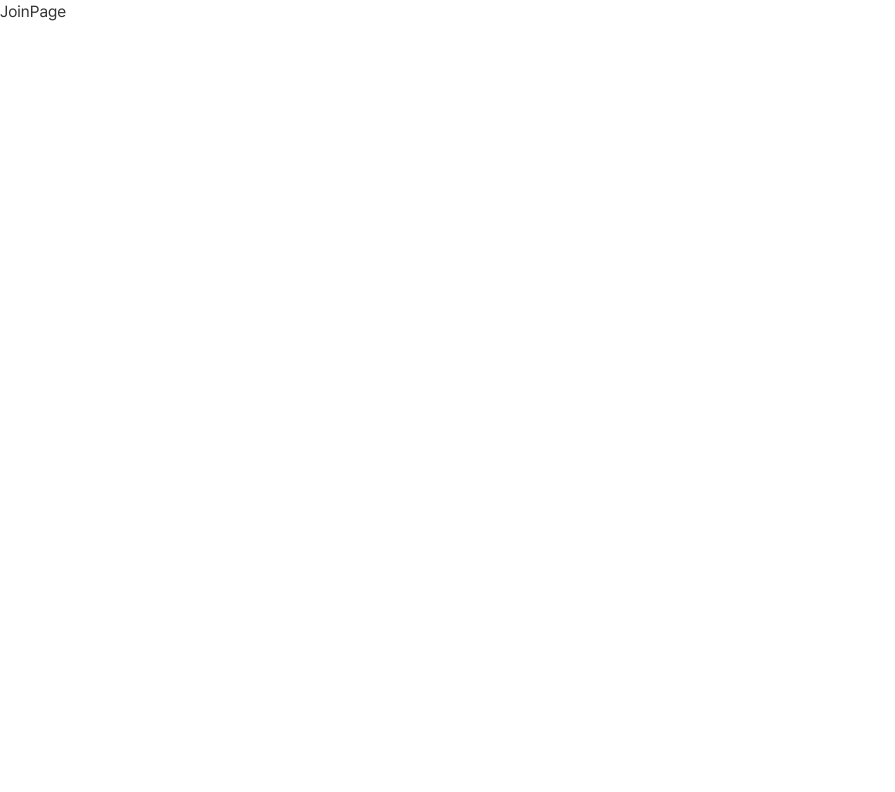
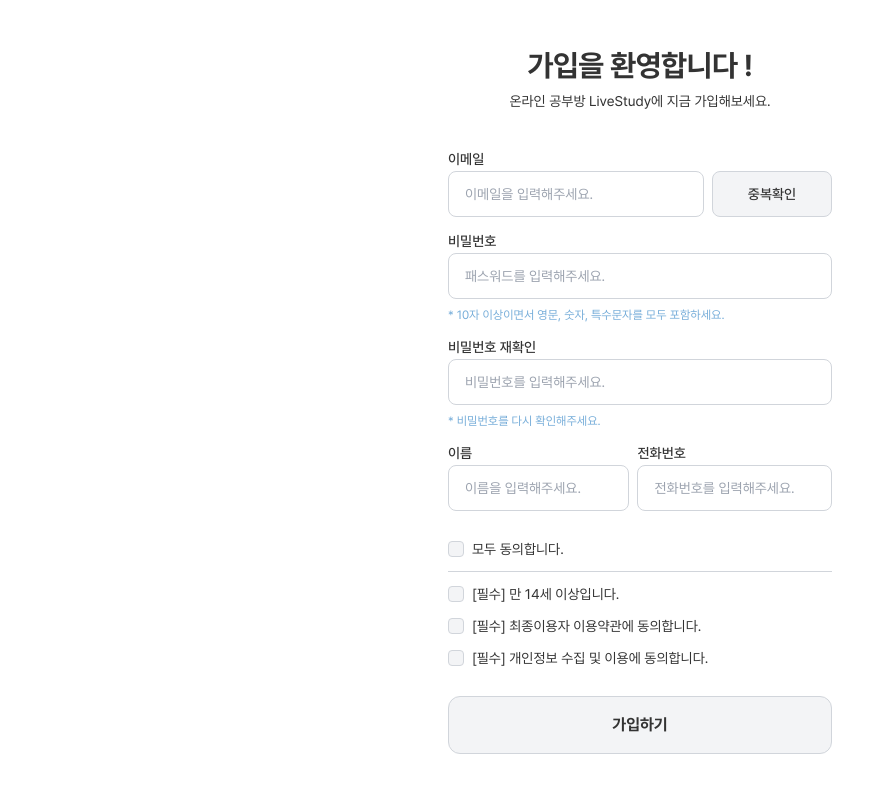
Before and after one commit to LiveStudy-group/Frontend, a React (Vite) app in the folder LiveStudy-front/: page /join in a window 1280 px wide. Shown: the top 792 px of the page, without its empty margins (0-895 px from the left). Built offline with nearby package versions, Linux system fonts and the light colour scheme.

Commit message:
design: 회원가입 페이지 ui 구현

```diff
--- a/LiveStudy-front/src/pages/JoinPage.tsx
+++ b/LiveStudy-front/src/pages/JoinPage.tsx
@@ -1,7 +1,87 @@
 export default function JoinPage() {
   return (
-    <div>
-      JoinPage
+    <div className="min-h-screen flex items-center justify-center">
+      <section className="w-full max-w-sm flex flex-col items-center gap-3">
+        <div className="w-full flex flex-col gap-2 mb-6">
+          <h2 className="text-headline2_B text-center">
+            가입을 환영합니다 !
+          </h2>
+          <p className="text-caption1_R text-center">
+            온라인 공부방 LiveStudy에 지금 가입해보세요.
+          </p>
+        </div>
+        <div className="w-full">
+          <span className="text-caption1_M mb-2">이메일</span>
+          <div className="flex gap-2">
+            <input type="text" className="w-full px-4 py-3 bg-white rounded-lg border border-gray-300 text-body1_R" placeholder="이메일을 입력해주세요." />
+            <button className="middle-button-gray text-body1_M transition-all duration-300 hover:bg-primary-500 hover:text-white">중복확인</button>
+          </div>
+        </div>
+        <div className="w-full">
+          <span className="text-caption1_M mb-2">비밀번호</span>
+          <input type="text" className="w-full px-4 py-3 bg-white rounded-lg border border-gray-300 text-body1_R" placeholder="패스워드를 입력해주세요."/>
+          <p className="mt-2 text-caption2_R text-primary-300">
+            * 10자 이상이면서 영문, 숫자, 특수문자를 모두 포함하세요.
+          </p>
+        </div>
+        <div className="w-full">
+          <span className="text-caption1_M mb-2">비밀번호 재확인</span>
+          <input type="text" className="w-full px-4 py-3 bg-white rounded-lg border border-gray-300 text-body1_R" placeholder="비밀번호를 입력해주세요."/>
+          <p className="mt-2 text-caption2_R text-primary-300">
+            * 비밀번호를 다시 확인해주세요.
+          </p>
+        </div>
+        <div className="w-full flex gap-2">
+          <div>
+            <span className="text-caption1_M mb-2">이름</span>
+            <input type="text" className="w-full px-4 py-3 bg-white rounded-lg border border-gray-300 text-body1_R" placeholder="이름을 입력해주세요."/>
+          </div>
+          <div>
+            <span className="text-caption1_M mb-2">전화번호</span>
+            <input type="text" className="w-full px-4 py-3 bg-white rounded-lg border border-gray-300 text-body1_R" placeholder="전화번호를 입력해주세요."/>
+          </div>
+        </div>
+        <div className="w-full space-y-3 my-4">
+          {/* 일괄 동의 */}
+          <label className="flex items-center gap-2">
+            <input
+              type="checkbox"
+              className="w-4 h-4 appearance-none bg-gray-100 border border-gray-300 rounded checked:bg-primary-500"
+            />
+            <span className="text-caption1_R">
+              모두 동의합니다.
+            </span>
+          </label>
+          <hr className="border-gray-300" />
+          {/* 개별 항목 */}
+          <label className="flex items-center gap-2">
+            <input
+              type="checkbox"
+              className="w-4 h-4 appearance-none bg-gray-100 border border-gray-300 rounded checked:bg-primary-500"
+            />
+            <span className="text-caption1_R">[필수] 만 14세 이상입니다.</span>
+          </label>
+
+          <label className="flex items-center gap-2">
+            <input
+              type="checkbox"
+              className="w-4 h-4 appearance-none bg-gray-100 border border-gray-300 rounded checked:bg-primary-500"
+            />
+            <span className="text-caption1_R">[필수] 최종이용자 이용약관에 동의합니다.</span>
+          </label>
+
+          <label className="flex items-center gap-2">
+            <input
+              type="checkbox"
+              className="w-4 h-4 appearance-none bg-gray-100 border border-gray-300 rounded checked:bg-primary-500"
+            />
+            <span className="text-caption1_R">[필수] 개인정보 수집 및 이용에 동의합니다.</span>
+          </label>
+        </div>
+        <button className="w-full py-4 bg-gray-100 border border-gray-300 rounded-xl font-bold transition-all duration-300 hover:bg-primary-500 hover:text-white">
+          가입하기
+        </button>
+      </section>
     </div>
   )
 }
--- a/LiveStudy-front/src/styles/global.css
+++ b/LiveStudy-front/src/styles/global.css
@@ -57,28 +57,28 @@ a {
 
   /* 가변 사이즈 최소 사이즈 적용(120px) */
   .middle-button-white {
-    @apply min-w-[120px] px-6 py-2 bg-white border border-gray-300 rounded-[8px] font-medium;
+    @apply min-w-[120px] px-6 py-2 bg-white border border-gray-300 rounded-lg font-medium;
   }
 
   .middle-button-gray {
-    @apply min-w-[120px] px-6 py-2 bg-gray-100 border border-gray-300 rounded-[8px] font-medium;
+    @apply min-w-[120px] px-6 py-2 bg-gray-100 border border-gray-300 rounded-lg font-medium;
   }
 
   .middle-button-primary {
-    @apply min-w-[120px] px-6 py-2 bg-primary-500 border border-gray-300 rounded-[8px] font-medium;
+    @apply min-w-[120px] px-6 py-2 bg-primary-500 border border-gray-300 rounded-lg font-medium;
   }
 
   /* 가변 사이즈 기본 */
-  .middle-button-white {
-    @apply px-6 py-2 bg-white border border-gray-300 rounded-[8px] font-normal;
+  .basic-button-white {
+    @apply w-auto whitespace-nowrap px-6 py-2 bg-white border border-gray-300 rounded-lg font-normal;
   }
 
-  .middle-button-gray {
-    @apply px-6 py-2 bg-gray-100 border border-gray-300 rounded-[8px] font-normal;
+  .basic-button-gray {
+    @apply w-auto whitespace-nowrap px-6 py-2 bg-gray-100 border border-gray-300 rounded-lg font-normal;
   }
 
-  .middle-button-primary {
-    @apply px-6 py-2 bg-primary-500 border border-gray-300 rounded-[8px] font-normal;
+  .basic-button-primary {
+    @apply w-auto whitespace-nowrap px-6 py-2 bg-primary-500 border border-gray-300 rounded-lg font-normal;
   }
 
   /* ------------------------------------------------------------------------------------------------ */
@@ -127,4 +127,12 @@ a {
   .text-caption2_M {
     @apply text-xs font-medium;
   }
+
+  .text-caption1_R {
+    @apply text-sm font-normal;
+  }
+
+  .text-caption2_R {
+    @apply text-xs font-normal;
+  }
 }
```
